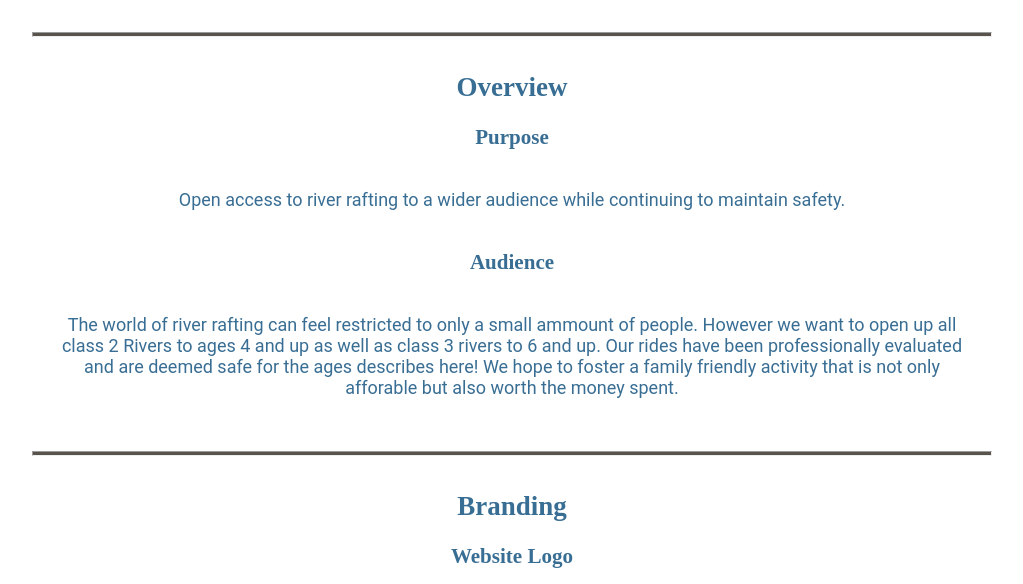
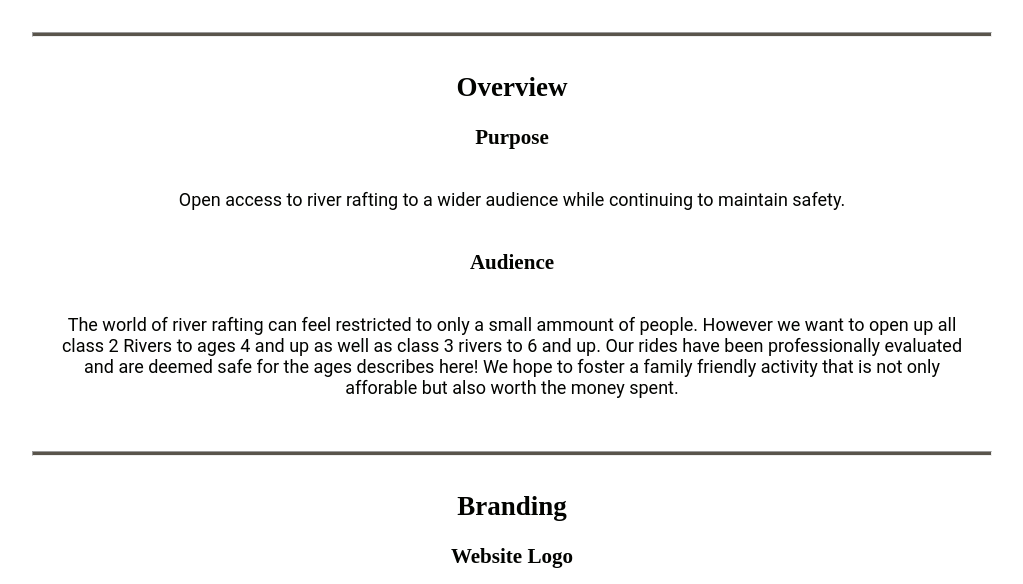
Before and after one commit to MillerRoper/wdd130, a plain HTML site: page wwr/site-plan-rafting.html in a window 1280 px wide. Shown: the part 308-892 px from the top of the page, without its empty margins (128-1151 px from the left). Drawn offline with Linux system fonts and the light colour scheme; grey boxes are pictures that could not be loaded.

Commit message:
Edited font colors

```diff
--- a/wwr/site-plan-rafting.html
+++ b/wwr/site-plan-rafting.html
@@ -33,7 +33,7 @@
     <h2>Branding</h2>
     <h3>Website Logo</h3>
     <!-- Replace this with some sort of logo for your site.  A logo can be as simple as the name of your site in a nice font :) -->
-    <img src="https://byui-wdd.github.io/wdd130/rafting_images/dryoarlogo.png" alt="Logo image" />
+    <img src="https://byui-wdd.github.io/wdd130/resources/images/logos/logo2_200.png" alt="Logo image" />
     <hr />
     <h2>Style Guide</h2>
 
--- a/wwr/styles/site-plan-rafting.css
+++ b/wwr/styles/site-plan-rafting.css
@@ -15,15 +15,15 @@ Fonts are separated by a & */
   --paragraph-font: Roboto, Lato, Helvetica, sans-serif;
 
   /* these colors below should be chosen from among your palette colors above */
-  --headline-color-on-white: #396E94;  /* headlines on a white background */
-  --headline-color-on-color: white; /* headlines on a colored background */
-  --paragraph-color-on-white: #396E94; /* paragraph text on a white background */
-  --paragraph-color-on-color: white; /* paragraph text on a colored background */
-  --paragraph-background-color: #396E94  ;
-  --nav-link-color: #396E94;
-  --nav-background-color: #D4AC0D;
-  --nav-hover-link-color: white;
-  --nav-hover-background-color: #396E94;
+  --headline-color-on-white: #020300;  /* headlines on a white background */
+  --headline-color-on-color: #7D8CA3; /* headlines on a colored background */
+  --paragraph-color-on-white: #020300; /* paragraph text on a white background */
+  --paragraph-color-on-color: 7D8CA3; /* paragraph text on a colored background */
+  --paragraph-background-color: #59544B  ;
+  --nav-link-color: #7D8CA3;
+  --nav-background-color: #020300;
+  --nav-hover-link-color: #79A9D1;
+  --nav-hover-background-color: #7D8CA3;
 }
 
 
```
